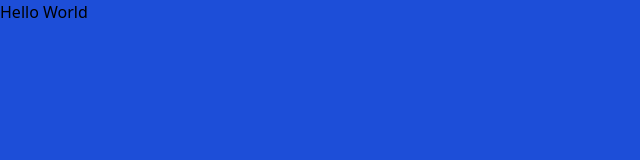
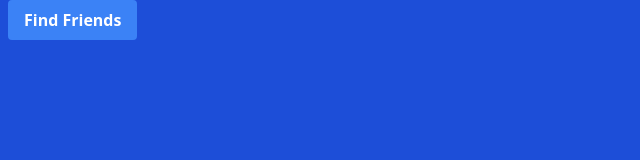
Before and after one commit to abhay-ag/tailwind-css, a website: page public/index.html in a window 1280 px wide. Shown: the whole page, without its empty margins (0-640 px from the left). Drawn offline with Linux system fonts and the light colour scheme.

Commit message:
command updated for tailwind run | styles.css updated

```diff
--- a/package.json
+++ b/package.json
@@ -5,7 +5,7 @@
   "main": "index.js",
   "scripts": {
     "test": "echo \"Error: no test specified\" && exit 1",
-    "build:css": "tailwind build -i src/styles.css -o public/styles.css"
+    "build:css": "tailwind build -i src/styles.css -o public/styles.css --watch"
   },
   "keywords": [],
   "author": "",
--- a/public/index.html
+++ b/public/index.html
@@ -8,7 +8,9 @@
     <link rel="stylesheet" href="../public/styles.css">
 </head>
 <body class="bg-blue-700">
-    Hello World
     <!-- BACKGROUND COLORS -->
+    <div class="container mx-auto px-2">
+        <button class="bg-blue-500 text-white font-bold py-2 px-4 rounded hover:bg-blue-400">Find Friends</button>
+    </div>
 </body>
 </html>
```
Also changed, not shown: public/styles.css.
